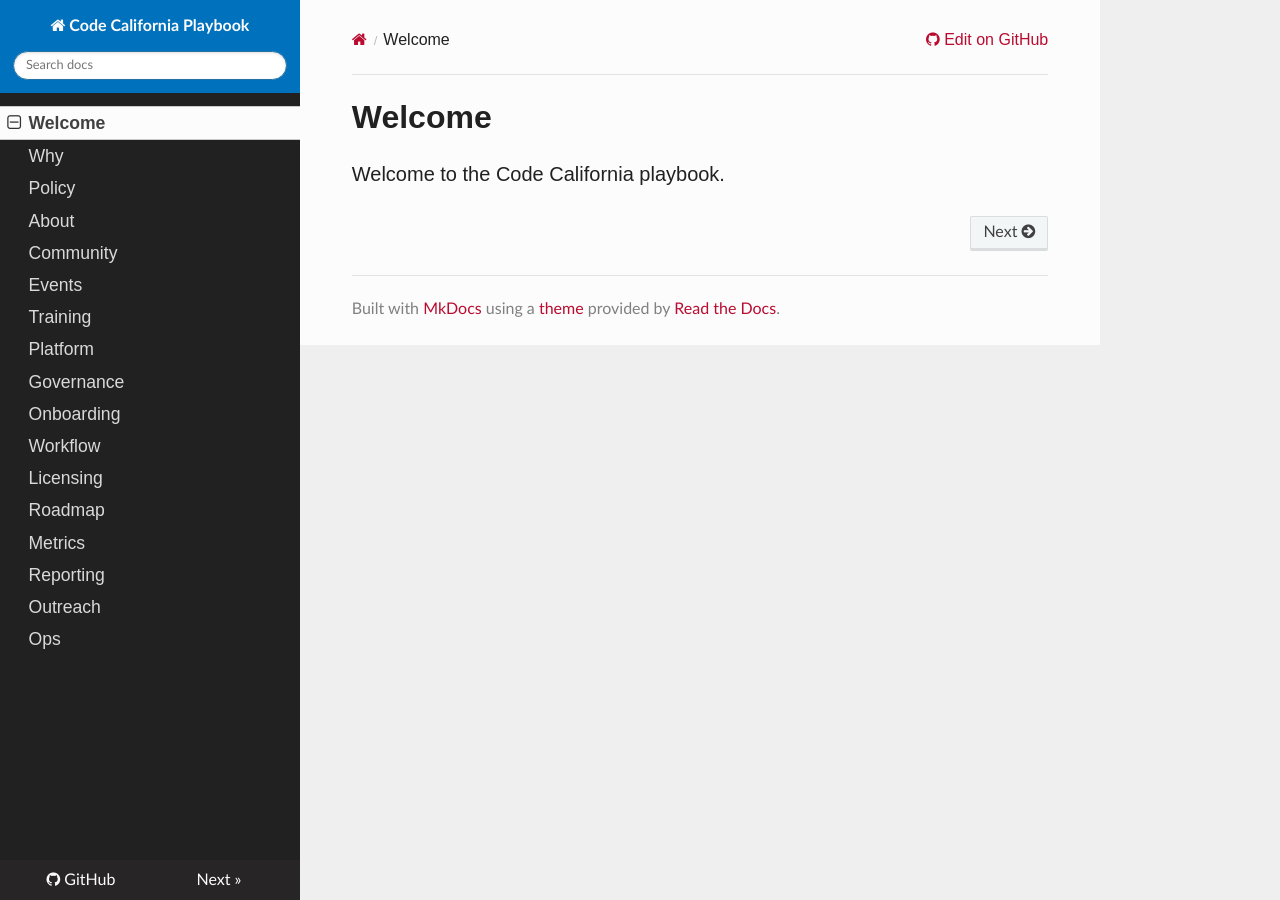
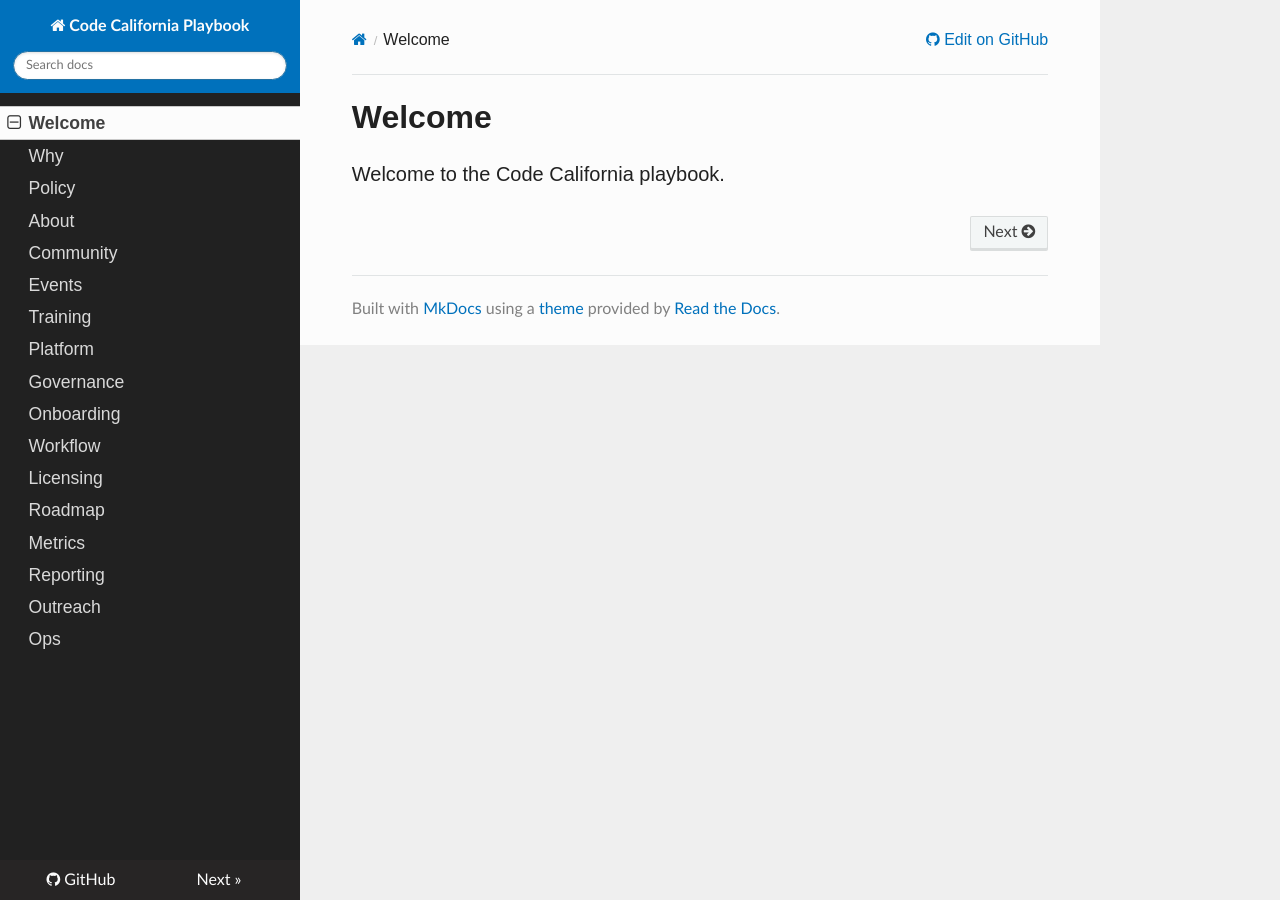
Before and after one commit to CA-CODE-Works/playbook, an MkDocs documentation site: the page built from docs/README.md, in a window 1280 px wide. Built offline with MkDocs 1.6.1, drawn with Linux system fonts in a browser that asks for light colours; nearby versions of some CDN libraries; old or Windows-style settings are respelled for this version of MkDocs.

Commit message:
Update extra.css

```diff
--- a/docs/css/extra.css
+++ b/docs/css/extra.css
@@ -12,7 +12,7 @@ h1, h2, h3, h4, h5, h6 {
 }
 .wy-nav-content a,
 .wy-nav-content a:visited {
-  color: #B90C30;
+  color: #0071bc;
 }
 .wy-menu-vertical a:active {
   background-color: #0071bc;
```
